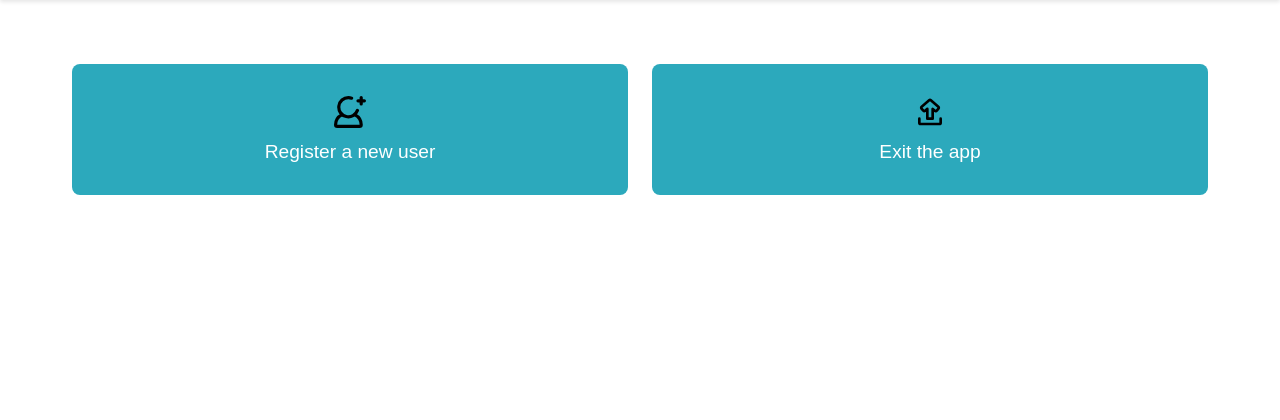
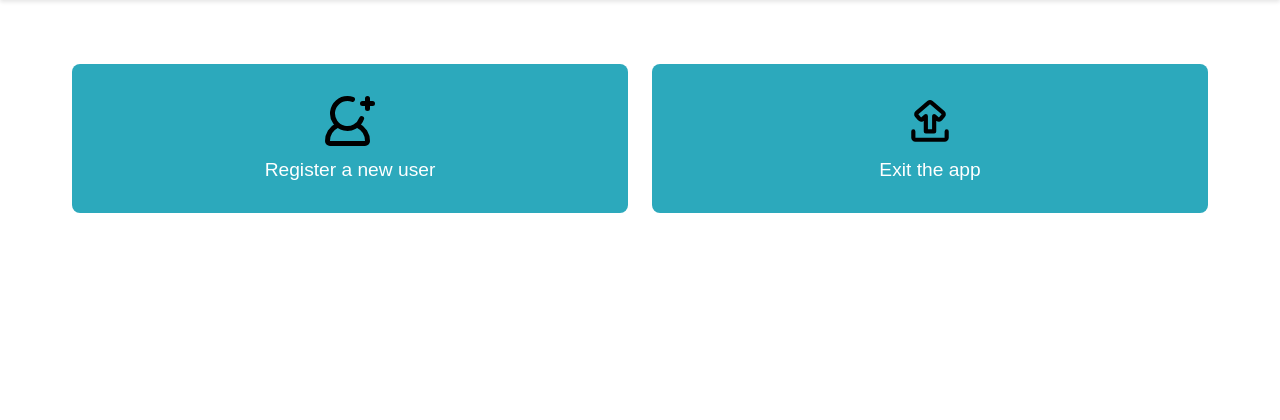
Before and after one commit to BuggyPasta/BloodPressureTracker, a Flask app: page / in a window 1280 px wide. Shown: the part 112-532 px from the top of the page. Run offline with Flask 3, Linux system fonts and the light colour scheme.

Commit message:
Update styles.css

```diff
--- a/app/static/css/styles.css
+++ b/app/static/css/styles.css
@@ -116,8 +116,8 @@ main {
 }
 
 .action-btn img {
-    width: 32px;
-    height: 32px;
+    width: 50px;
+    height: 50px;
 }
 
 .delete-btn {
@@ -170,6 +170,7 @@ main {
 .user-name {
     font-size: 1.5rem;
     margin-bottom: 0.3rem;
+    text-shadow: 3px 3px 5px black;
 }
 
 .user-details {
```
